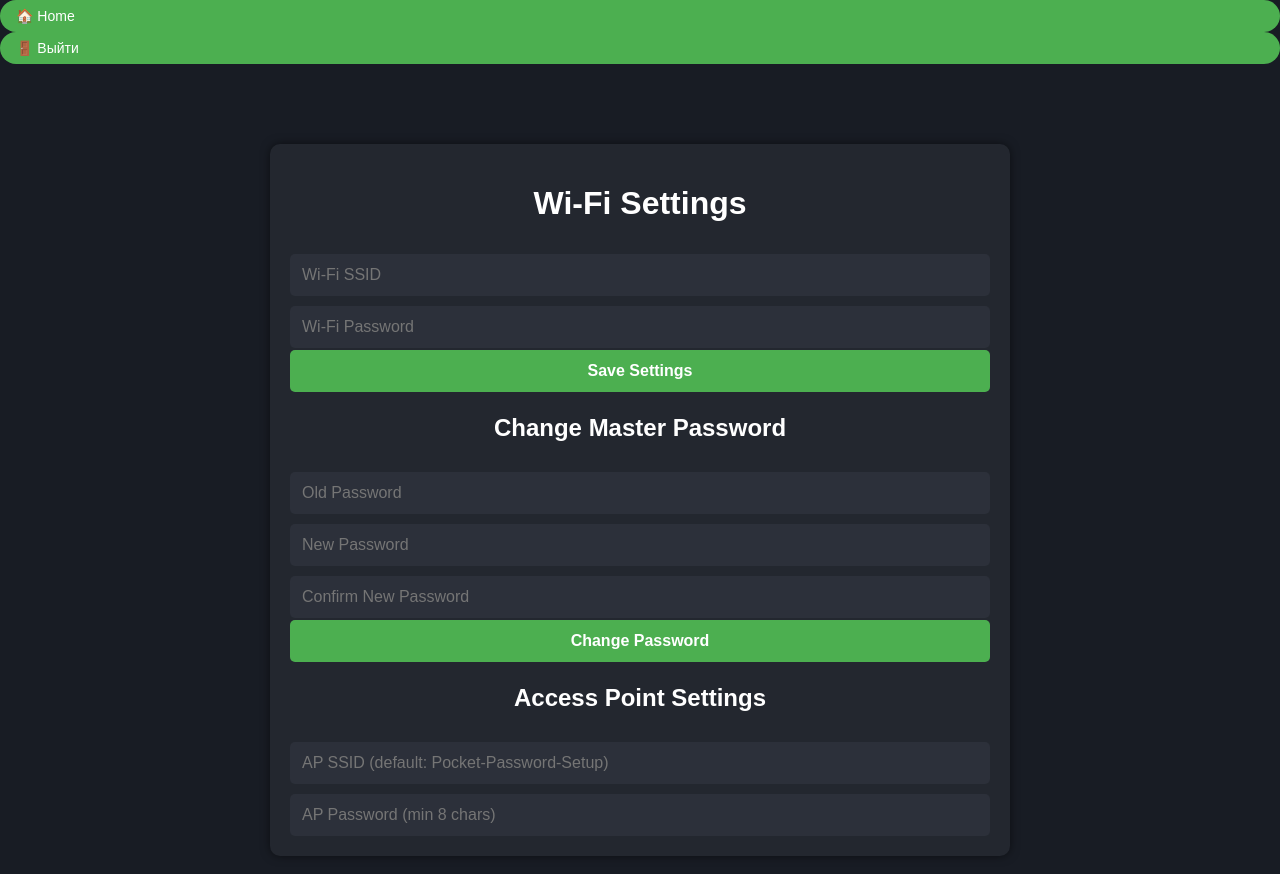
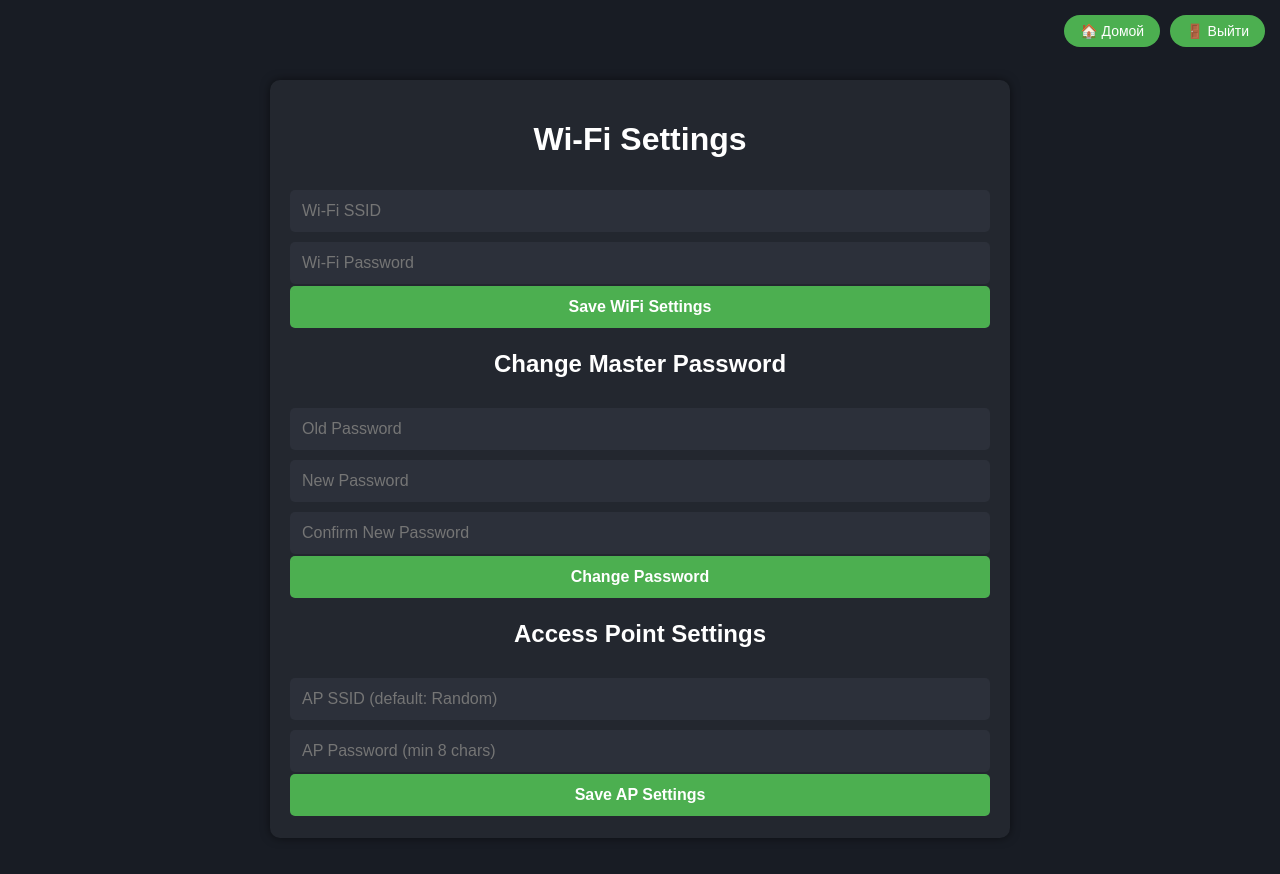
Before and after one commit to tizhproger/pocket_password_storage, a plain HTML site: page data/settings.html in a window 1280 px wide. Drawn offline with Linux system fonts and the light colour scheme; no server answers; sample sign-in values are in the browser's storage.

Commit message:
Fixed menu buttons + added separate button for AP

```diff
--- a/data/settings.html
+++ b/data/settings.html
@@ -7,13 +7,16 @@
   <link rel="stylesheet" href="/style.css">
 </head>
 <body>
-  <a href="/index.html" class="top-button">🏠 Home</a>
-  <a href='javascript:;' class="top-button" onclick='show_more_menu();'>🚪 Выйти</a>
+  <div class="top-menu">
+      <a href="/index.html" class="top-button">🏠 Домой</a>
+      <a href="javascript:;" class="top-button" onclick="show_more_menu();">🚪 Выйти</a>
+  </div>
+
   <div class="container">
     <h1>Wi-Fi Settings</h1>
     <input type="text" id="ssid" placeholder="Wi-Fi SSID">
     <input type="text" id="wifiPassword" placeholder="Wi-Fi Password">
-    <button onclick="saveWiFi()">Save Settings</button>
+    <button onclick="saveWiFi()">Save WiFi Settings</button>
 
 	<h2>Change Master Password</h2>
 	<form id="changePassForm">
@@ -24,8 +27,9 @@
 	</form>
 
 	<h2>Access Point Settings</h2>
-	<input type="text" id="apSsid" placeholder="AP SSID (default: Pocket-Password-Setup)">
+	<input type="text" id="apSsid" placeholder="AP SSID (default: Random)">
 	<input type="text" id="apPassword" placeholder="AP Password (min 8 chars)">
+	<button onclick="saveAP()">Save AP Settings</button>
   </div>
 
   <script src="/crypto-js.min.js"></script>
```
